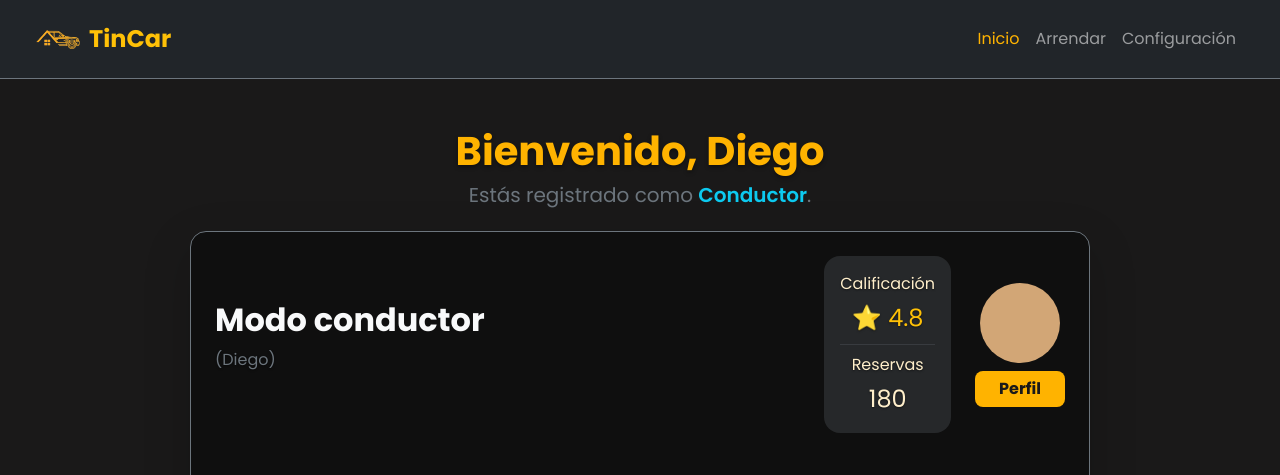
After one commit to dahernandez2001/TincarPython, a Flask app: page /driver in a window 1280 px wide. The commit adds this page. Shown: the top 475 px of the page. Run offline with Flask 3, Linux system fonts and the light colour scheme; a user stored in the database is signed in; grey boxes are pictures that could not be loaded.

Commit message:
conductor interfas

```diff
--- a/TinCar/app.py
+++ b/TinCar/app.py
@@ -160,6 +160,17 @@ def logout():
     return redirect(url_for('auth.login'))
 
 
+# === Ruta para conductor ===
+@app.route('/driver')
+def driver_index():
+    # Verificar sesión
+    if 'user_id' not in session:
+        return redirect(url_for('auth.login'))
+    # Nombre de usuario (compatibilidad con distintos nombres de clave)
+    nombre = session.get('user_name') or session.get('name') or '(usuario)'
+    return render_template('index_driver.html', nombre=nombre)
+
+
 @app.route('/parkings/create', methods=['POST'])
 def create_parking():
     if 'user_id' not in session:
--- /dev/null
+++ b/TinCar/static/js/driver.js
@@ -0,0 +1,3 @@
+document.addEventListener("DOMContentLoaded", () => {
+  console.log("Modo conductor cargado correctamente");
+});
--- a/TinCar/static/style.css
+++ b/TinCar/static/style.css
@@ -5,6 +5,23 @@ body {
   padding: 0;
   height: 100vh;
 }
+
+/* Styles from user snippet */
+/* base */
+body { font-family: "Poppins", sans-serif; background-color: #1a1919; }
+
+.navbar-brand span { color: #ffb300; }
+.nav-link.active, .nav-link:hover { color: #ffb300 !important; }
+.card { background-color: #1e1e1e; }
+.info-box { min-width: 120px; }
+.profile-circle { width: 80px; height: 80px; border-radius: 50%; background-color: #d2a676; }
+.map-container iframe { border-radius: 20px; overflow: hidden; }
+.btn-warning { background-color: #ffb300; color: #000; }
+.btn-warning:hover { background-color: #e88e2a; color: #fff; }
+
+/* small adjustments to avoid clashing with existing rules */
+.card.bg-black { background-color: #0f0f0f !important; }
+.map-container { margin-top: 18px; }
 
 .hero {
   background: linear-gradient(rgba(0,0,0,0.6), rgba(0,0,0,0.6)),
--- /dev/null
+++ b/TinCar/templates/index_driver.html
@@ -0,0 +1,82 @@
+{% extends 'layout.html' %}
+
+{% block content %}
+<!-- Navbar dentro del contenido -->
+<nav class="navbar navbar-expand-lg navbar-dark bg-dark px-4 py-3 border-bottom border-secondary">
+  <div class="container-fluid">
+  <a class="navbar-brand d-flex align-items-center" href="{{ url_for('home') }}">
+      <img src="{{ url_for('static', filename='img/logo.png') }}" alt="logo" width="45" class="me-2">
+      <span class="fs-4 fw-bold text-warning">TinCar</span>
+    </a>
+    <div class="collapse navbar-collapse justify-content-end">
+      <ul class="navbar-nav">
+  <li class="nav-item"><a class="nav-link active" href="{{ url_for('home') }}">Inicio</a></li>
+  <li class="nav-item"><a class="nav-link" href="{{ url_for('home') }}">Arrendar</a></li>
+  <li class="nav-item"><a class="nav-link" href="{{ url_for('home') }}">Configuración</a></li>
+      </ul>
+    </div>
+  </div>
+</nav>
+
+<main class="container py-5 text-light">
+
+  <!-- Bienvenida -->
+  <div class="text-center mb-4">
+    <h1 class="fw-bold" style="color: #FFB300;">Bienvenido, {{ session.get('user_name') or session.get('name') or 'Usuario' }}</h1>
+    <h5 class="text-secondary">
+      Estás registrado como <span class="fw-semibold text-info">Conductor</span>.
+    </h5>
+  </div>
+
+  <!-- Tarjeta principal -->
+  <div class="card bg-black text-light p-4 rounded-4 shadow-lg border border-secondary mx-auto" style="max-width: 900px;">
+    <div class="d-flex justify-content-between align-items-center flex-wrap mb-4">
+      <div>
+        <h2 class="fw-bold">Modo conductor</h2>
+        <p class="text-secondary">({{ session.get('user_name') or session.get('name') or 'nombre de usuario' }})</p>
+      </div>
+
+      <div class="d-flex align-items-center mt-3 mt-md-0">
+        <div class="info-box text-center me-4">
+          <div class="bg-secondary bg-opacity-25 p-3 rounded-4">
+            <p class="mb-1">Calificación</p>
+            <p class="fs-4 mb-0 text-warning">⭐ 4.8</p>
+            <hr class="text-secondary my-2">
+            <p class="mb-1">Reservas</p>
+            <p class="fs-4 mb-0">180</p>
+          </div>
+        </div>
+        <div class="text-center">
+          <div class="profile-circle mx-auto mb-2"></div>
+          <a href="{{ url_for('dashboard') }}" class="btn btn-warning fw-bold rounded-3 px-4">Perfil</a>
+        </div>
+      </div>
+    </div>
+
+    <!-- Mapa -->
+    <div class="map-container">
+      <iframe
+        src="https://www.google.com/maps/embed?pb=!1m18!1m12!1m3!1d3153.163564203566!2d-122.42043218468195!3d37.76520697975956!2m3!1f0!2f0!3f0!3m2!1i1024!2i768!4f13.1!3m3!1m2!1s0x8085809c1e6a0a0f%3A0x6a96e80f4016e38e!2sBar%20Tartine!5e0!3m2!1ses!2sco!4v1698703456789!5m2!1ses!2sco"
+        width="100%" height="400" style="border:0;" allowfullscreen="" loading="lazy">
+      </iframe>
+    </div>
+
+    <!-- Botón acción -->
+    <div class="mt-4 text-center">
+  <a href="{{ url_for('dashboard') }}" class="btn btn-warning px-4 py-2 fw-semibold">Ver parqueaderos disponibles</a>
+    </div>
+  </div>
+
+  <!-- Botón cerrar sesión -->
+  <div class="mt-5 text-center">
+    <a href="{{ url_for('logout') }}" class="btn btn-outline-light px-4 py-2">
+      Cerrar sesión
+    </a>
+  </div>
+</main>
+{% endblock %}
+
+{% block scripts %}
+  {{ super() }}
+  <script src="{{ url_for('static', filename='js/driver.js') }}"></script>
+{% endblock %}
```
Also changed, not shown: other parts of TinCar/static/style.css (+69 -0 lines), TinCar/routes/auth.py (+9 -1 lines), TinCar/database/tincar.db, TinCar/static/img/avatar.svg (added).
